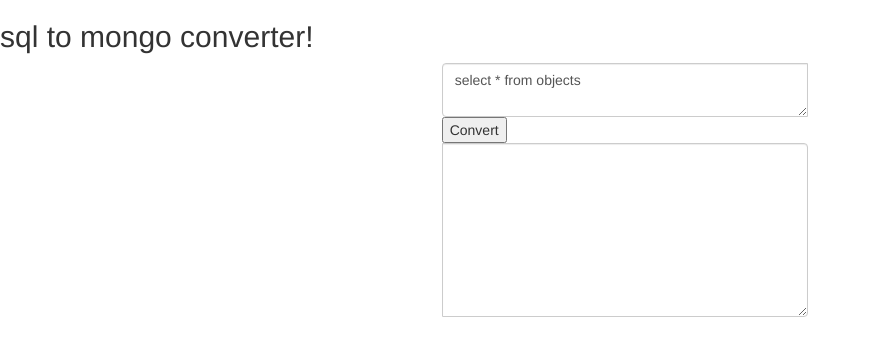
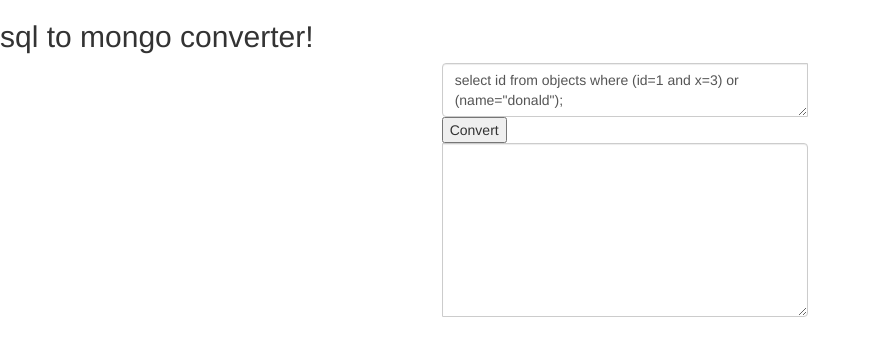
Before and after one commit to jodevsa/sql2mongo, a website: page docs/index.html in a window 1280 px wide. Shown: the whole page, without its empty margins (0-870 px from the left). Drawn offline with nearby package versions, Linux system fonts and the light colour scheme.

Commit message:
changed example

```diff
--- a/docs/index.html
+++ b/docs/index.html
@@ -37,7 +37,7 @@
             <div class="col col-md-4 col-md-offset-4">
 
                 <div class="input-group">
-                    <textarea class="form-control" type="text" id="input" name="name" >select * from objects</textarea>
+                    <textarea class="form-control" type="text" id="input" name="name" >select id from objects where (id=1 and x=3) or (name="donald");</textarea>
                     <button type="submit" name="button" onclick="convert()">Convert</button>
                     <br>
                     <div id="main_error" class="alert alert-danger" role="alert" hidden>
```
